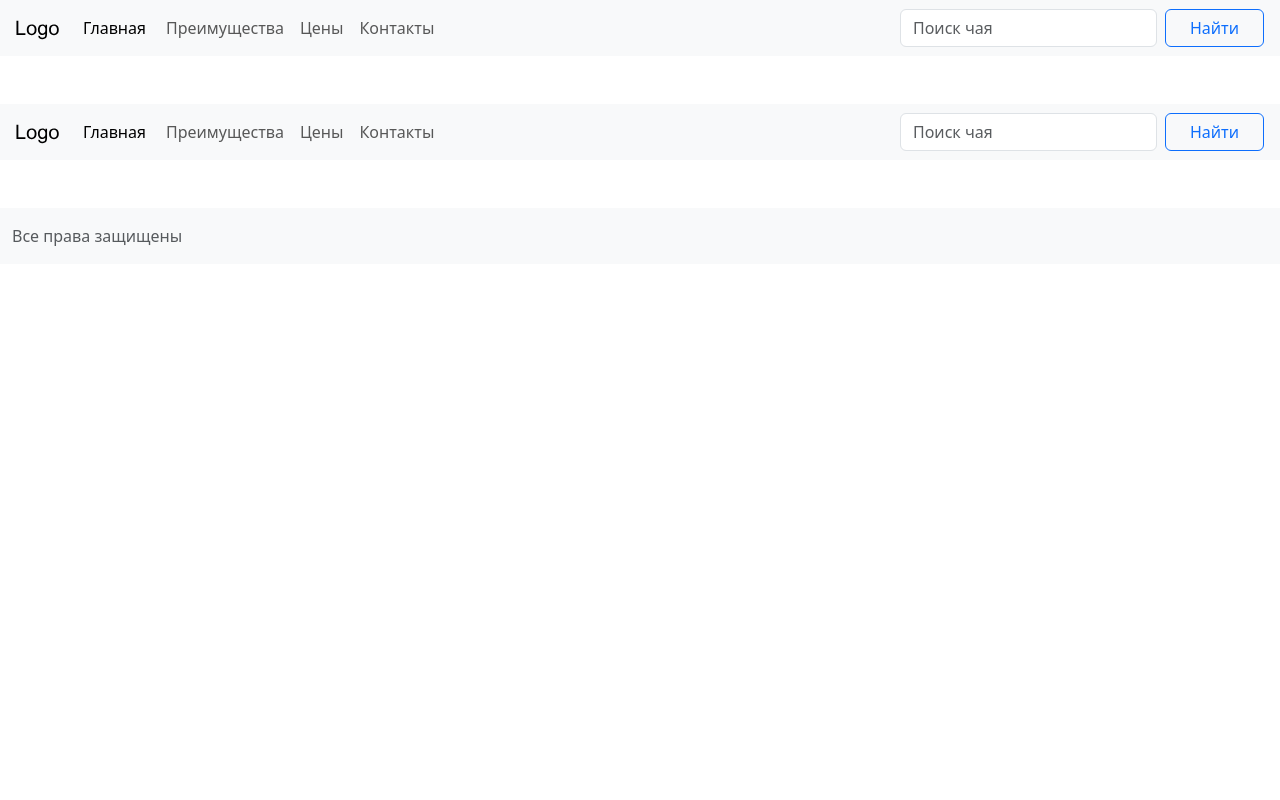
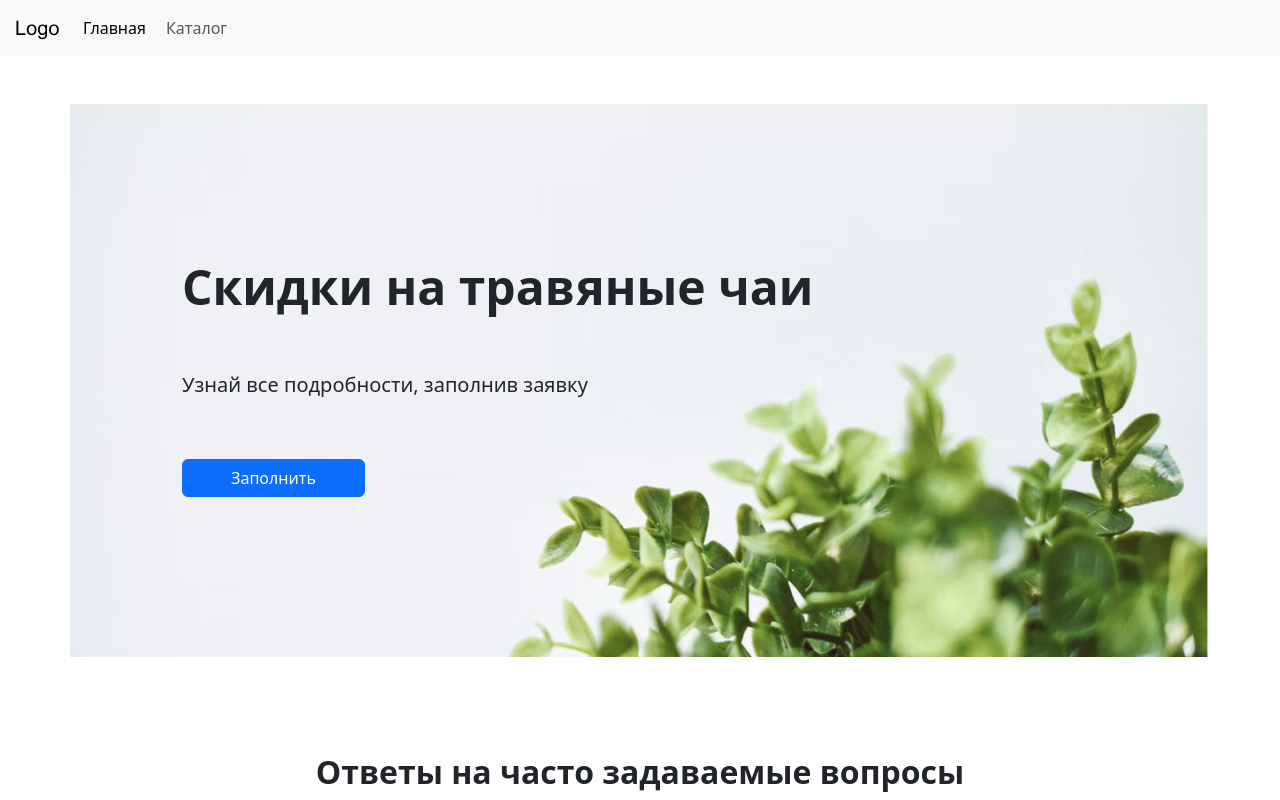
Before and after one commit to AlterVar/Tea-angular, an Angular app: page / in a window 1280 px wide. Shown: the top 800 px of the page. Built offline with nearby package versions, Linux system fonts and the light colour scheme.

Commit message:
feat: router via angular

```diff
--- a/src/app/app-routing.module.ts
+++ b/src/app/app-routing.module.ts
@@ -1,7 +1,17 @@
 import { NgModule } from '@angular/core';
 import { RouterModule, Routes } from '@angular/router';
+import {HomeComponent} from "./pages/home/home.component";
+import {CatalogComponent} from "./pages/catalog/catalog.component";
+import {ProductComponent} from "./pages/product/product.component";
+import {OrderComponent} from "./pages/order/order.component";
 
-const routes: Routes = [];
+const routes: Routes = [
+  {path: '', component: HomeComponent},
+  {path: 'catalog', component: CatalogComponent},
+  {path: 'catalog/:id', component: ProductComponent},
+  {path: 'order', component: OrderComponent},
+  {path: '**', redirectTo: ''}
+];
 
 @NgModule({
   imports: [RouterModule.forRoot(routes)],
--- a/src/app/app.module.ts
+++ b/src/app/app.module.ts
@@ -25,6 +25,6 @@ import { OrderComponent } from './pages/order/order.component';
     AppRoutingModule
   ],
   providers: [],
-  bootstrap: [AppComponent, HeaderComponent, FooterComponent]
+  bootstrap: [AppComponent]
 })
 export class AppModule { }
--- a/src/app/common/header/header.component.html
+++ b/src/app/common/header/header.component.html
@@ -11,22 +11,18 @@
       <div class="collapse navbar-collapse" id="navbarTogglerDemo01">
         <ul class="navbar-nav me-auto">
           <li class="navigation-item me-1">
-            <a href="#" class="nav-link active">Главная</a>
+            <a routerLink="/" routerLinkActive="active" [routerLinkActiveOptions]="{exact: true}" class="nav-link">Главная</a>
           </li>
           <li class="navigation-item">
-            <a href="#" class="nav-link">Преимущества</a>
-          </li>
-          <li class="navigation-item">
-            <a href="#" class="nav-link">Цены</a>
-          </li>
-          <li class="navigation-item">
-            <a href="#" class="nav-link">Контакты</a>
+            <a routerLink="/catalog" routerLinkActive="active" class="nav-link">Каталог</a>
           </li>
         </ul>
-        <form class="d-flex me-1">
-          <input class="form-control me-2" type="search" placeholder="Поиск чая" aria-label="Search">
-          <button class="btn hvr-push btn-outline-primary ps-4 pe-4" type="submit">Найти</button>
-        </form>
+
+<!--        TODO: set-up the search-->
+<!--        <form class="d-flex me-1">-->
+<!--          <input class="form-control me-2" type="search" placeholder="Поиск чая" aria-label="Search">-->
+<!--          <button class="btn hvr-push btn-outline-primary ps-4 pe-4" type="submit">Найти</button>-->
+<!--        </form>-->
       </div>
     </div>
   </nav>
--- a/src/app/pages/catalog/catalog.component.html
+++ b/src/app/pages/catalog/catalog.component.html
@@ -10,7 +10,8 @@
             <h5 class="card-title mt-1 mb-3 fw-bold">Детокс чай лайм</h5>
             <p class="card-text">Великолепный чай внесет в вашу жизнь яркие краски и вкус
               расслабления</p>
-            <a href="#" class="btn hvr-grow-shadow btn-primary ps-5 pe-5">Подробнее</a>
+            <!--заглушка id-->
+            <a [routerLink]="['/catalog', 2]" class="btn hvr-grow-shadow btn-primary ps-5 pe-5">Подробнее</a>
           </div>
         </div>
       </div>
--- a/src/app/pages/home/home.component.html
+++ b/src/app/pages/home/home.component.html
@@ -8,7 +8,7 @@
           Скидки на травяные чаи</h5>
         <p class="h5 fw-normal ms-sm-3 mb-1 mb-sm-3 lh-1">
           Узнай все подробности, заполнив заявку</p>
-        <a href="#" class="btn btn-primary m-auto ps-3 ps-md-5 pe-3 pe-md-5 ms-md-3">Заполнить</a>
+        <a routerLink="/order" class="btn btn-primary m-auto ps-3 ps-md-5 pe-3 pe-md-5 ms-md-3">Заполнить</a>
       </div>
     </div>
   </section>
--- a/src/app/pages/product/product.component.html
+++ b/src/app/pages/product/product.component.html
@@ -1 +1,7 @@
-<p>product works!</p>
+<!--заглушка-->
+<div class="card-body">
+  <h5 class="card-title mt-1 mb-3 fw-bold">Детокс чай лайм</h5>
+  <p class="card-text">Великолепный чай внесет в вашу жизнь яркие краски и вкус
+    расслабления</p>
+  <a routerLink="/order" class="btn hvr-grow-shadow btn-primary ps-5 pe-5">Заказать</a>
+</div>
--- a/src/index.html
+++ b/src/index.html
@@ -8,8 +8,6 @@
   <link rel="icon" type="image/x-icon" href="favicon.ico">
 </head>
 <body>
-  <tea-header></tea-header>
   <tea-root></tea-root>
-  <tea-footer></tea-footer>
 </body>
 </html>
```
